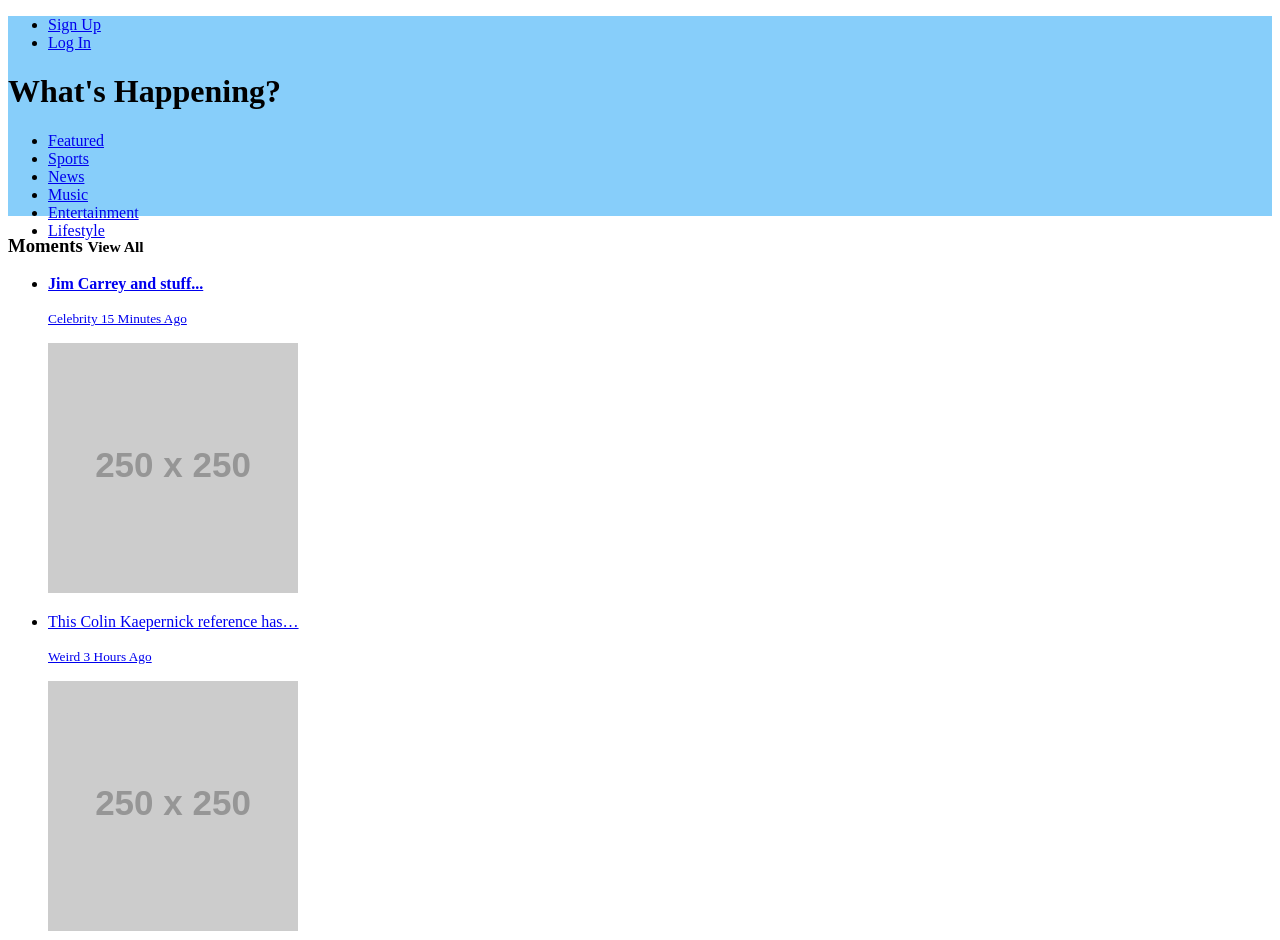
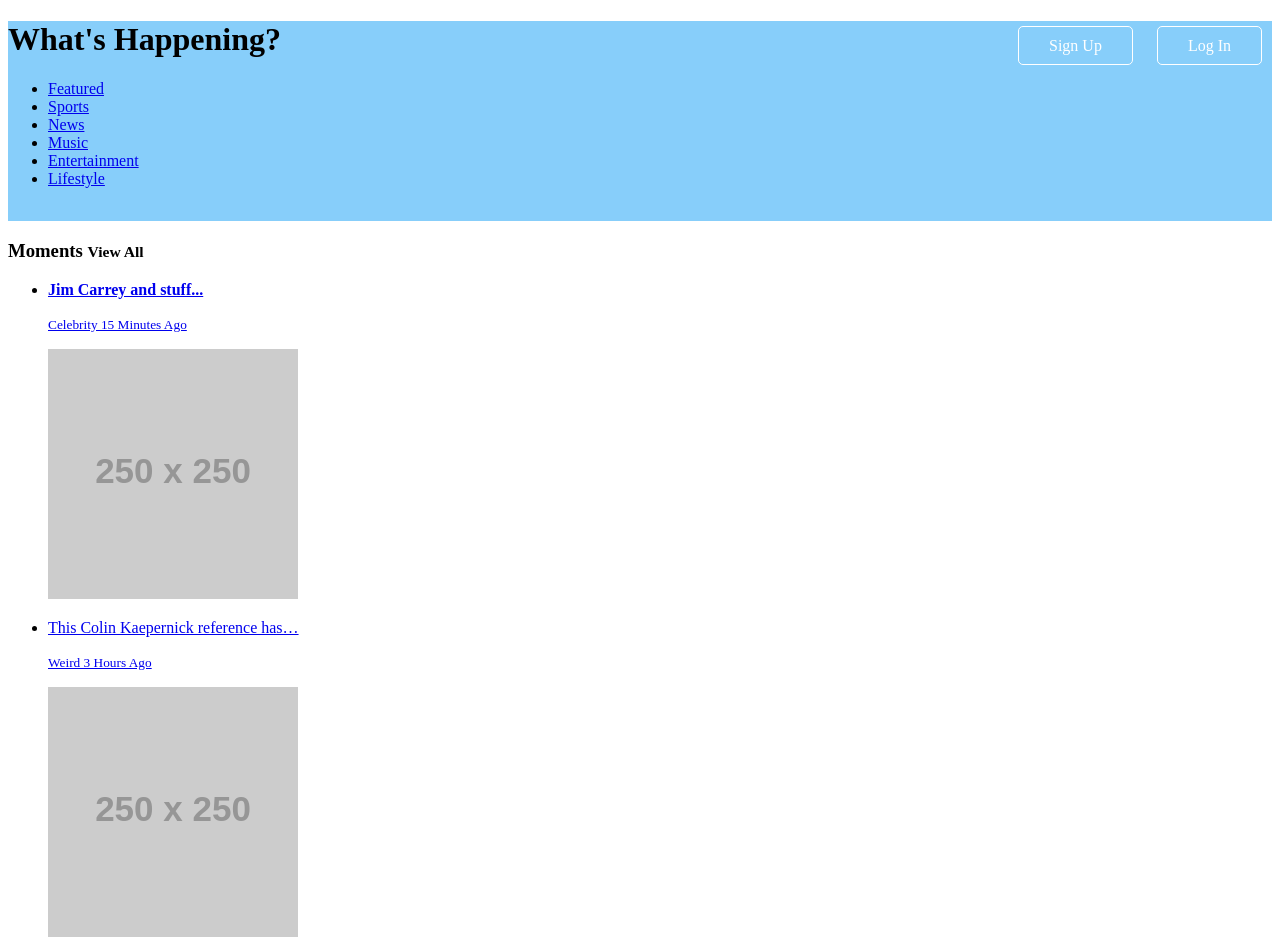
Before and after one commit to aschwizzy710/express_static, a website: page public/html/index.html in a window 1280 px wide. Shown: the top 940 px of the page. Drawn offline with Linux system fonts and the light colour scheme; files that its build step writes are made by us from their sources; placeholder pictures from the web are drawn by us.

Commit message:
Added access button styles

```diff
--- a/public/css/main.css
+++ b/public/css/main.css
@@ -3,3 +3,32 @@
   width: 100%;
   height: 200px;
 }
+
+.access {
+  float: right;
+}
+
+ul.access li {
+  display: inline;
+  list-style: none;
+  margin-left: 10px;
+  margin-right: 10px;
+}
+
+
+ul.access li a {
+  text-decoration: none;
+  color: white;
+}
+
+ul.access li a:hover{
+  background-color: white;
+  color: #87CEFA;
+}
+
+.btn {
+  /*This is creating the button-like stuff below*/
+  padding: 10px 30px;
+  border: 1px solid white;
+  border-radius: 5px;
+}
--- a/public/html/index.html
+++ b/public/html/index.html
@@ -6,12 +6,12 @@
   </head>
   <body>
     <header id="main-header">
-      <ul>
-        <li>
-            <a href="/signup">Sign Up</a>
+      <ul class="access">
+        <li class>
+            <a class="btn" href="/signup">Sign Up</a>
         </li>
         <li>
-            <a href="/login">Log In</a>
+            <a class="btn" href="/login">Log In</a>
         </li>
       </ul>
       <!-- End of Signup/Login -->
```
